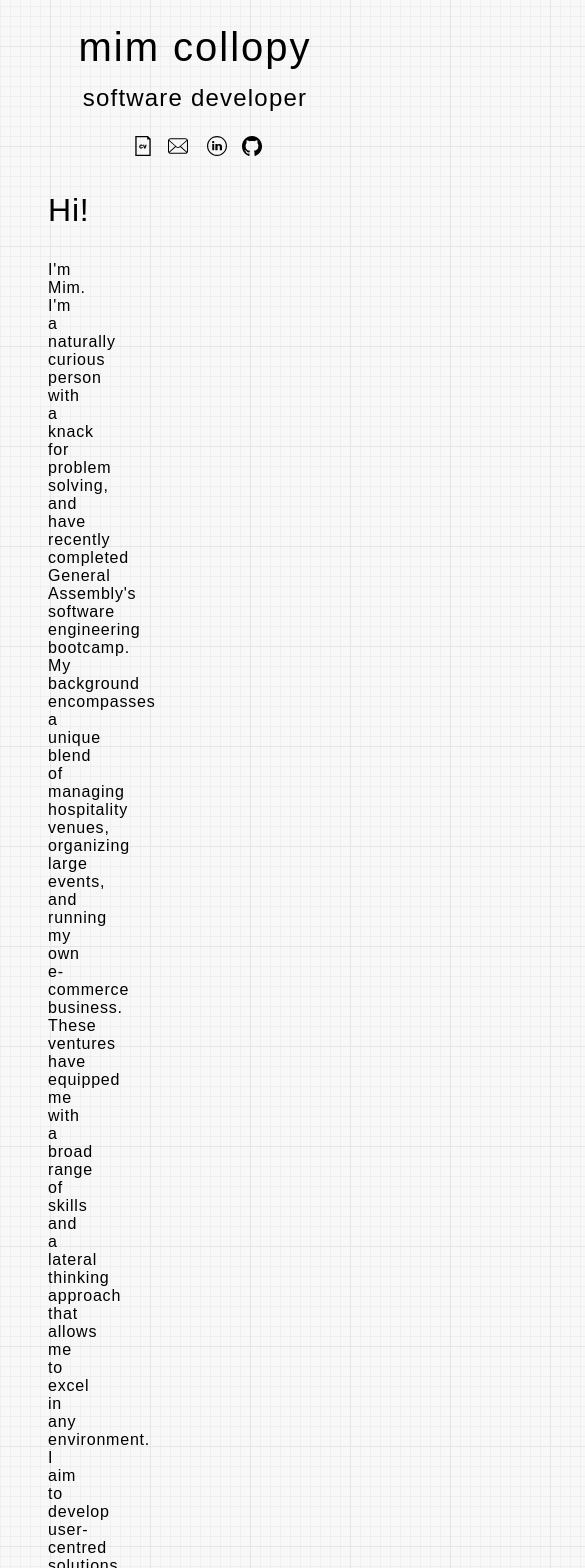
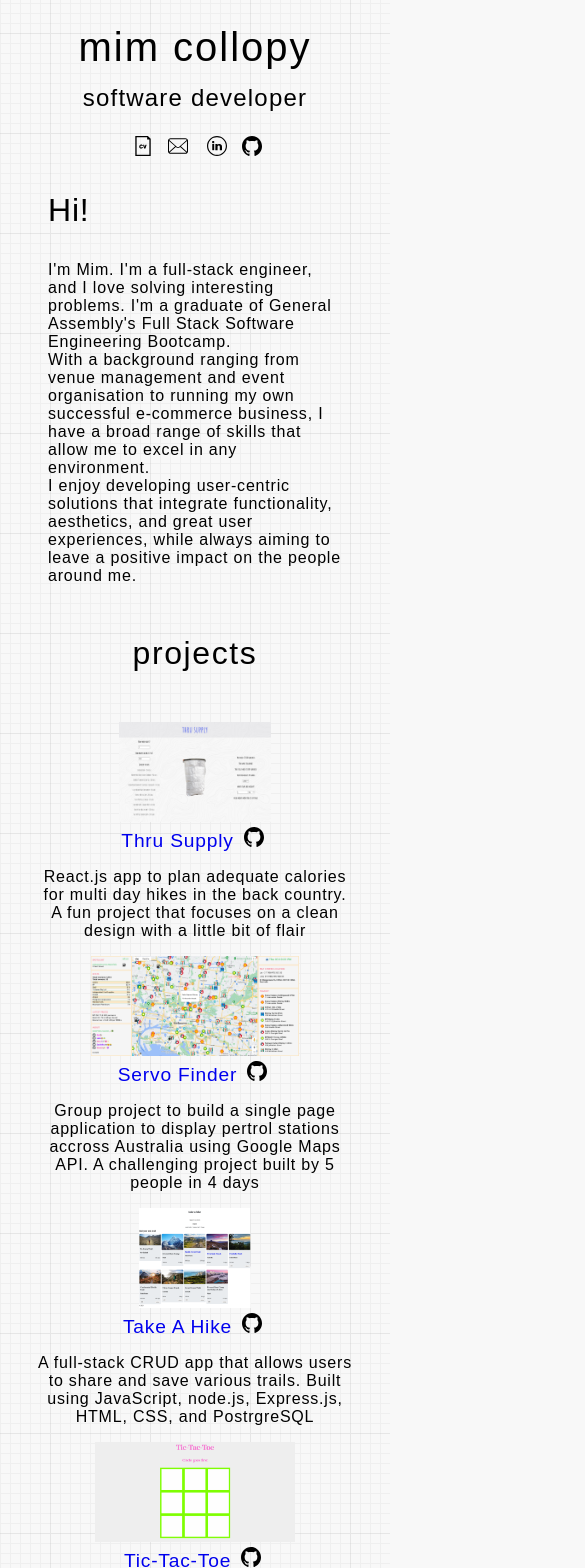
Before and after one commit to mimcollopy/portfolio, a React (Create React App) app: page / in a window 390 px wide. Shown: the top 1568 px of the page, 585 px wide, since content can reach past the window. Built offline with nearby package versions, Linux system fonts and the light colour scheme.

Commit message:
update to about section

```diff
--- a/src/components/About.css
+++ b/src/components/About.css
@@ -2,7 +2,7 @@
 
     text-align: left;
     margin-left: 3em;
-    margin-right: 20em;
+    margin-right: 50%;
     letter-spacing: 0.05em;
     margin-bottom: 50px;
 
@@ -11,3 +11,8 @@
     font-size: 200%;
 
 }
+@media (max-width: 768px) {
+    .about-me {
+        margin-right: 3em; /* Adjust the margin for narrower screens */
+    }
+}
--- a/src/components/About.jsx
+++ b/src/components/About.jsx
@@ -4,17 +4,11 @@ export default function About() {
     <div>
       <article className="about-me">
         <p className="hi">Hi!</p>
-        I'm Mim. I'm a naturally curious person with a knack for problem solving, and have recently completed General Assembly's software engineering bootcamp. <br />
-        My background encompasses a unique blend of managing hospitality venues,
-        organizing large events, and running my own e-commerce business.
-        <br />
-        These ventures have equipped me with a broad range of skills and a
-        lateral thinking approach that allows me to excel in any environment.
-        <br />
-        I aim to develop user-centred solutions that integrate functionality,
-        aesthetics, and great user experiences, and leave a positive impact.
-        <br />
-        I'm excited to continue to build projects, both solo and with others.
+        I'm Mim. I'm a full-stack engineer, and I love solving interesting problems. I'm a graduate of General Assembly's Full Stack Software Engineering Bootcamp.
+        <br/>
+        With a background ranging from venue management and event organisation to running my own successful e-commerce business, I have a broad range of skills that allow me to excel in any environment.
+        <br/>
+        I enjoy developing user-centric solutions that integrate functionality, aesthetics, and great user experiences, while always aiming to leave a positive impact on the people around me.
       </article>
     </div>
   );
--- a/src/components/Footer.jsx
+++ b/src/components/Footer.jsx
@@ -6,7 +6,9 @@ export default function Footer() {
     <div>
       <Socials />
       <div className="copyright">
-        © Mim Collopy 2023
+        © mim collopy 2023
+        <br/>
+        built with react
         </div>
     </div>
   );
--- a/src/components/ProjectInfo.jsx
+++ b/src/components/ProjectInfo.jsx
@@ -9,9 +9,11 @@ export default function ProjectInfo() {
   return (
     <div className="project-list">
       <div>
-        <a href="https://github.com/mimcollopy/thru_supply">
+        <a href="https://github.com/mimcollopy/thru_supply" target="_blank" rel="noopener noreferrer">
           <img id="app-img" src={thru_supply} alt="thru supply" />
           <br /> Thru Supply
+        </a>
+        <a href="https://github.com/mimcollopy/thru_supply" target="_blank" rel="noopener noreferrer">
           <img className="social-icon" src={github} alt="GitHub" />
         </a>
         <p id="project-description">
@@ -22,9 +24,11 @@ export default function ProjectInfo() {
       </div>
 
       <div>
-        <a href="https://github.com/papa-fish/servo_app">
+        <a href="https://github.com/papa-fish/servo_app" target="_blank" rel="noopener noreferrer">
           <img id="app-img" src={servo_app} alt="servo app" />
           <br /> Servo Finder
+        </a>
+        <a href="https://github.com/papa-fish/servo_app" target="_blank" rel="noopener noreferrer">
           <img className="social-icon" src={github} alt="GitHub" />
         </a>
 
@@ -35,12 +39,15 @@ export default function ProjectInfo() {
         </p>
       </div>
       <div>
-        <a href="https://github.com/mimcollopy/take-a-hike">
+        <a href="https://take-a-hike.onrender.com/" target="_blank" rel="noopener noreferrer">
+
           <img id="app-img" src={take_a_hike} alt="take a hike" />
           <br />
           Take A Hike
+        </a>
+        <a href="https://github.com/mimcollopy/take-a-hike" target="_blank" rel="noopener noreferrer">
           <img className="social-icon" src={github} alt="GitHub" />
-        </a>
+          </a>
         <p id="project-description">
           A full-stack CRUD app that allows users to share and save various
           trails. Built using JavaScript, node.js, Express.js, HTML, CSS, and
@@ -48,9 +55,12 @@ export default function ProjectInfo() {
         </p>
       </div>
       <div>
-        <a href="https://github.com/mimcollopy/tac-tac-toe">
+        <a href="https://mimcollopy.github.io/tac-tac-toe/" target="_blank" rel="noopener noreferrer">
           <img id="app-img" src={tic_tac_toe} alt="tic-tac-toe" />
           <br /> Tic-Tac-Toe
+        </a>
+        <a href="https://github.com/mimcollopy/tac-tac-toe" target="_blank" rel="noopener noreferrer">
+
           <img className="social-icon" src={github} alt="GitHub" />
         </a>
         <p id="project-description">
--- a/src/components/Projects.css
+++ b/src/components/Projects.css
@@ -1,8 +1,8 @@
 .projects {
     font-size: 200%;
-    text-align: right;
-    margin-left: 20em;
-    margin-right: 3em;
+    text-align: center;
+    /* margin-left: 20em;
+    margin-right: 3em; */
     letter-spacing: 0.05em;
     margin-bottom: 50px;
 }
```
